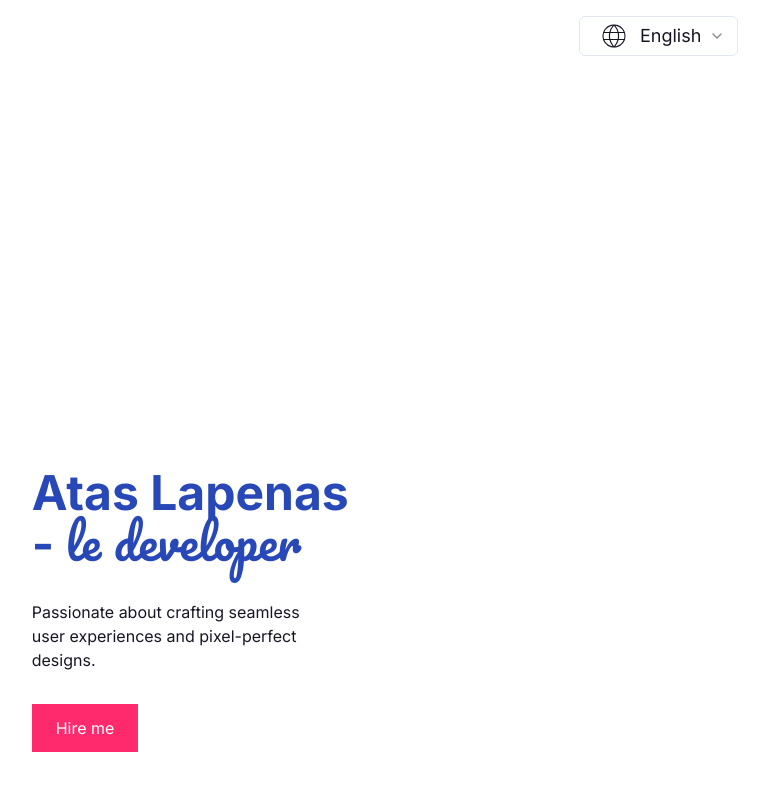
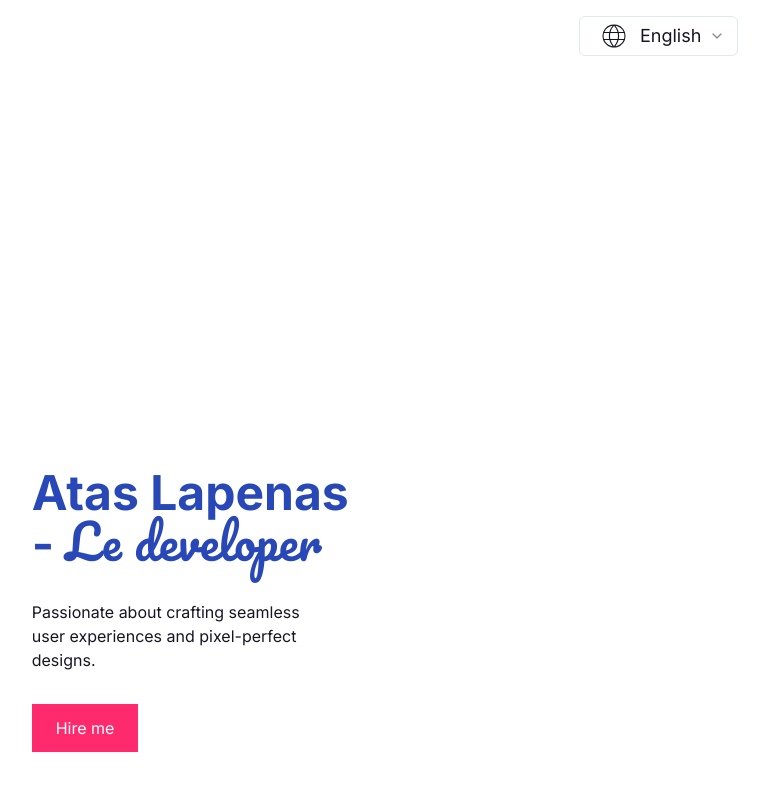
Before and after one commit to aParr0t/portfolio, a Next.js app: page /en in a window 1280 px wide. Shown: the top 800 px of the page, without its empty margins (255-1024 px from the left). Built offline with nearby package versions, Linux system fonts and the light colour scheme.

Commit message:
Fix capitalization of "Le developer" in page title

```diff
--- a/src/app/[lang]/page.tsx
+++ b/src/app/[lang]/page.tsx
@@ -61,7 +61,7 @@ export default async function Home({
           <div className="flex flex-col gap-8 mt-auto">
             <h1 className="text-primary font-bold text-5xl">
               Atas Lapenas <br />-{" "}
-              <span className="font-handwriting font-light">le developer</span>
+              <span className="font-handwriting font-light">Le developer</span>
             </h1>
             <p className="max-w-[30ch]">{dict.hero.text}</p>
             <div className="flex flex-row">
```
